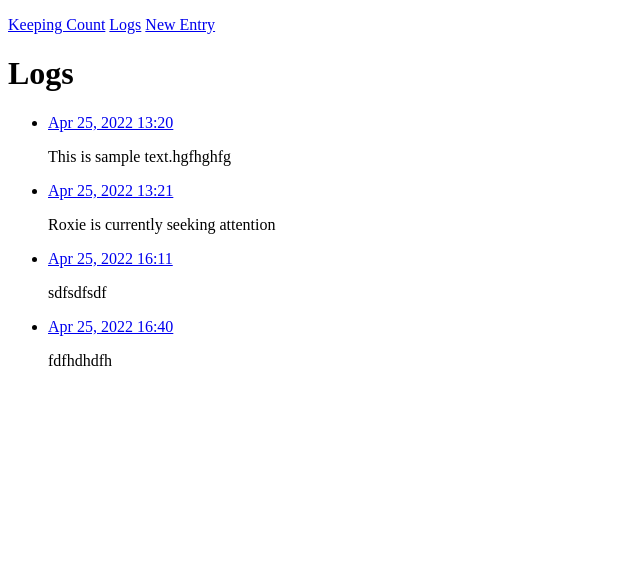
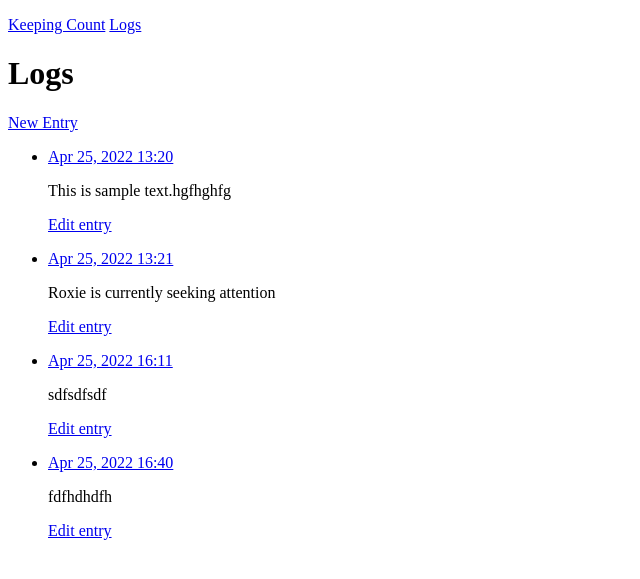
Before and after one commit to alexcraig481/keeping_count, a Django app: page /logs/ in a window 1280 px wide. Shown: the top 579 px of the page, without its empty margins (0-640 px from the left). Run offline with Django 4.2, Linux system fonts and the light colour scheme; data comes from the database, SQL or seed files in the repository; both versions use the stored data as it was after the commit.

Commit message:
user can now edit an entry tested

```diff
--- a/logs/templates/logs/base.html
+++ b/logs/templates/logs/base.html
@@ -8,7 +8,7 @@
     <p>
         <a href ="{% url 'logs:index' %}">Keeping Count</a>
         <a href ="{% url 'logs:logs' %}">Logs</a>
-        <a href ="{% url 'logs:new_entry' %}">New Entry</a>
+
     </p>
     {% block content %}{% endblock content %}
 </body>
--- a/logs/templates/logs/logs.html
+++ b/logs/templates/logs/logs.html
@@ -2,12 +2,15 @@
 {% block content %}
 
     <h1>Logs</h1>
-
+    <p> <a href ="{% url 'logs:new_entry' %}">New Entry</a></p>
     <ul>
         {% for log in logs %}
             <li>
                 <p><a href="{%url 'logs:log_entry' log.id %}">{{ log.date_added|date:'M d, Y H:i'}}</a> </p>
                 <p>{{log.text|linebreaks }}</p>
+                <p>
+                    <a href="{% url 'logs:edit_entry' log.id%}">Edit entry</a>
+                </p>
             </li>
         {% empty %}
             <li>No logs have been added yet.</li>
--- a/logs/urls.py
+++ b/logs/urls.py
@@ -10,4 +10,6 @@ urlpatterns = [
     path('logs/', views.logs, name="logs"),
     path('logs/<int:log_id>/', views.log_entry, name='log_entry'),
     path('new_entry/', views.new_entry, name='new_entry'),
+    path('edit_entry/<int:log_id>/', views.edit_entry, name='edit_entry')
+
 ]
--- a/logs/views.py
+++ b/logs/views.py
@@ -34,3 +34,20 @@ def new_entry(request):
 
     context = {'form': form}
     return render(request, 'logs/new_entry.html', context)
+
+
+def edit_entry(request, log_id):
+    """Edit an existing log entry"""
+    entry = Log.objects.get(id=log_id)
+
+    if request.method != 'POST':
+        # Fill new form with existing content to edit
+        form = EntryForm(instance=entry)
+    else:
+        form = EntryForm(instance=entry, data=request.POST)
+        if form.is_valid():
+            form.save()
+            return redirect('logs:logs')
+
+    context = {'log': entry, 'form': form}
+    return render(request, 'logs/edit_entry.html', context)
```
Also changed, not shown: logs/templates/logs/edit_entry.html (added, +12 -0 lines), db.sqlite3.
